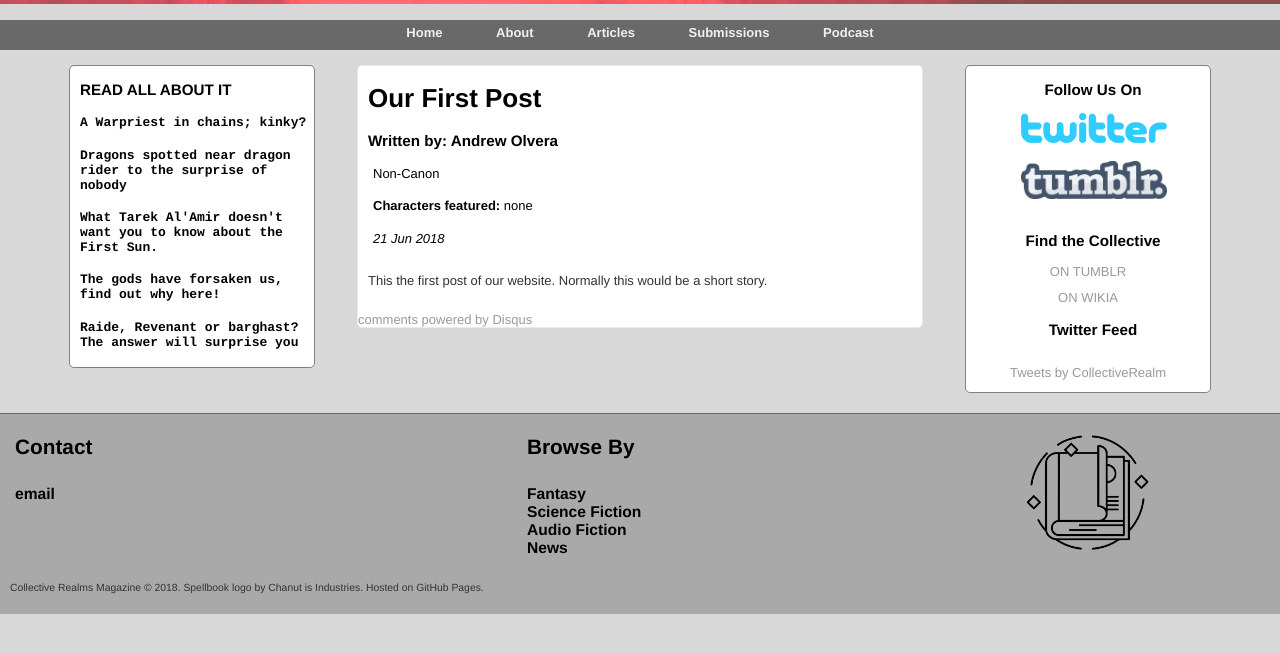
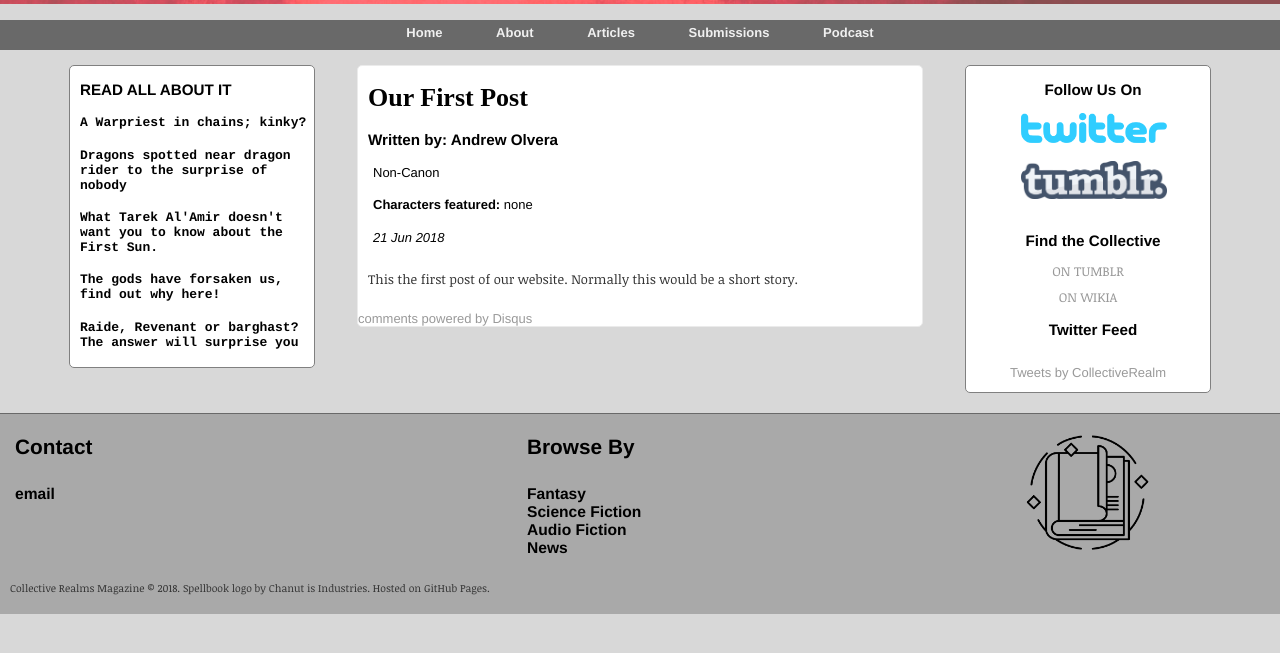
Before and after one commit to collectiverealms/collectiverealms, a Jekyll site: the page built from _posts/2018-06-20-Hello-World.md, in a window 1280 px wide. Shown: the part 223-876 px from the top of the page. Built offline with Jekyll 4.4.1, drawn with Linux system fonts in a browser that asks for light colours; some web fonts are replaced; comment, search, counter and statistics services are not loaded.

Commit message:
Update main.css

```diff
--- a/css/main.css
+++ b/css/main.css
@@ -24,6 +24,7 @@ body {
                         font-size: 1em;
                         line-height: 1.2em;
                         color: #333;
+                        font-family: 'Noticia Text', serif;
                     }
 
                     .termsandconditions {
@@ -36,7 +37,7 @@ body {
 
                     h1 {
                         font-size: 2em;
-                        font-family: 'Aclonica','Helvetica', 'Arial', 'Sans-Serif';
+                        font-family: 'IM Fell Great Primer SC', serif;
                     }
 
                     h2, .posts h1, h3, #leftcolumn h4 {
```
